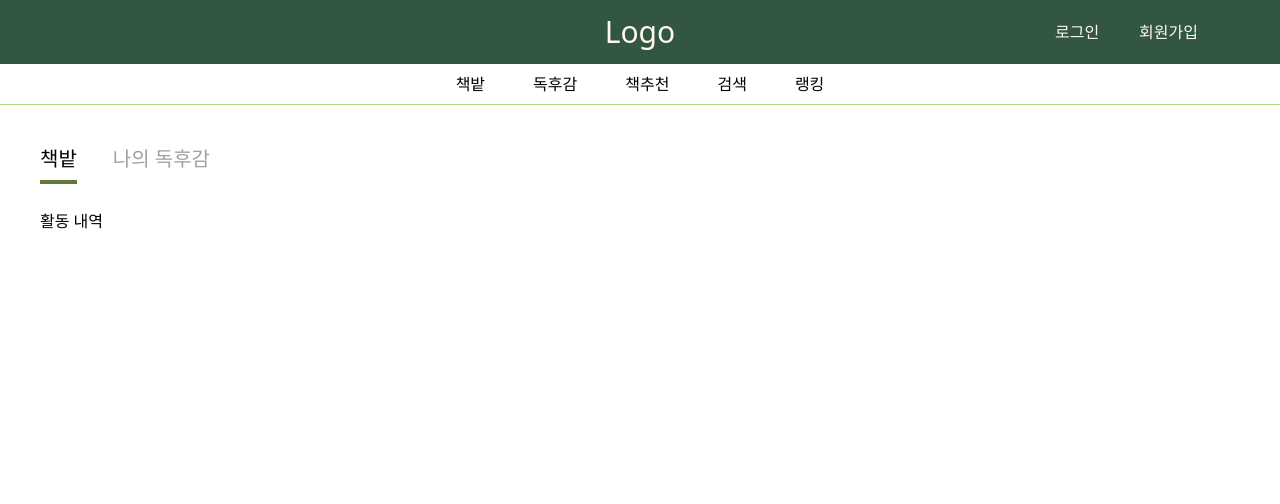
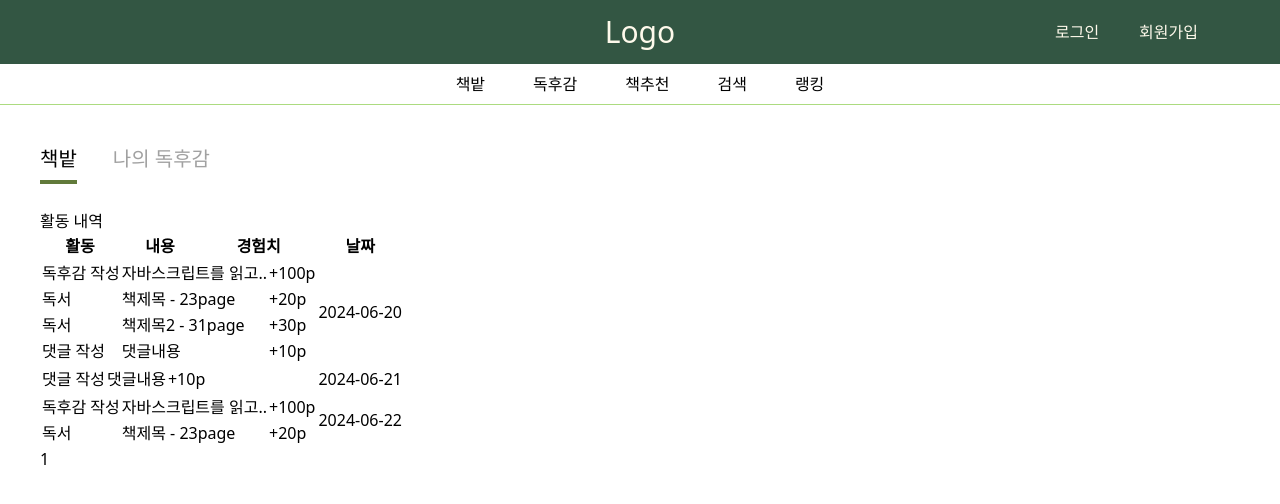
Before and after one commit to book-forest-gwangju-3/book-forest-front, a React (Vite) app in the folder book-forest/: page /streak in a window 1280 px wide. Shown: the top 504 px of the page. Built offline with nearby package versions, Linux system fonts and the light colour scheme.

Commit message:
feat.히스토리 페이지 마크업

```diff
--- a/book-forest/src/features/home/Streak.jsx
+++ b/book-forest/src/features/home/Streak.jsx
@@ -1,9 +1,114 @@
+import React, { useState } from 'react';
+
 const Streak = () => {
+  const data = {
+    "2024-06-20": [
+      {
+        "commit-type": "BookReview",
+        "content": "자바스크립트를 읽고..",
+        "exp": 100,
+      },
+      {
+        "commit-type": "Read",
+        "content": "책제목 - 23page",
+        "exp": 20,
+      },
+      {
+        "commit-type": "Read",
+        "content": "책제목2 - 31page",
+        "exp": 30,
+      },
+      {
+        "commit-type": "Comment",
+        "content": "댓글내용",
+        "exp": 10,
+      },
+    ],
+    "2024-06-21": [
+      {
+        "commit-type": "Comment",
+        "content": "댓글내용",
+        "exp": 10,
+      },
+    ],
+    "2024-06-22": [
+      {
+        "commit-type": "BookReview",
+        "content": "자바스크립트를 읽고..",
+        "exp": 100,
+      },
+      {
+        "commit-type": "Read",
+        "content": "책제목 - 23page",
+        "exp": 20,
+      },
+    ],
+  };
+
+  const commitTypeMap = {
+    'Comment': '댓글 작성',
+    'BookReview': '독후감 작성',
+    'Read': '독서',
+  };
+
+  const [currentPage, setCurrentPage] = useState(1);
+  const itemsPerPage = 10;
+
+  const dates = Object.keys(data);
+  const totalPages = Math.ceil(dates.length / itemsPerPage);
+
+  const handleClick = (event, pageNum) => {
+    event.preventDefault();
+    setCurrentPage(pageNum);
+  };
+
+  const renderTableRows = () => {
+    const startIndex = (currentPage - 1) * itemsPerPage;
+    const selectedDates = dates.slice(startIndex, startIndex + itemsPerPage);
+
+    return selectedDates.map(date => (
+      <tr key={date}>
+        <td colSpan="3">
+          <table>
+            {data[date].map((activity, index) => (
+              <tr key={index}>
+                <td>{commitTypeMap[activity['commit-type']]}</td>
+                <td>{activity.content}</td>
+                <td>+{activity.exp}p</td>
+              </tr>
+            ))}
+          </table>
+        </td>
+        <td>{date}</td>
+      </tr>
+    ));
+  };
+
   return (
-    <>
-      활동 내역
-    </>
-  )
+    <div>
+      <h2>활동 내역</h2>
+      <table border="1">
+        <thead>
+          <tr>
+            <th>활동</th>
+            <th>내용</th>
+            <th>경험치</th>
+            <th>날짜</th>
+          </tr>
+        </thead>
+        <tbody>
+          {renderTableRows()}
+        </tbody>
+      </table>
+      <div>
+        {Array.from({ length: totalPages }, (_, index) => (
+          <button key={index} onClick={(e) => handleClick(e, index + 1)} disabled={index + 1 === currentPage}>
+            {index + 1}
+          </button>
+        ))}
+      </div>
+    </div>
+  );
 };
 
 export default Streak;
```
